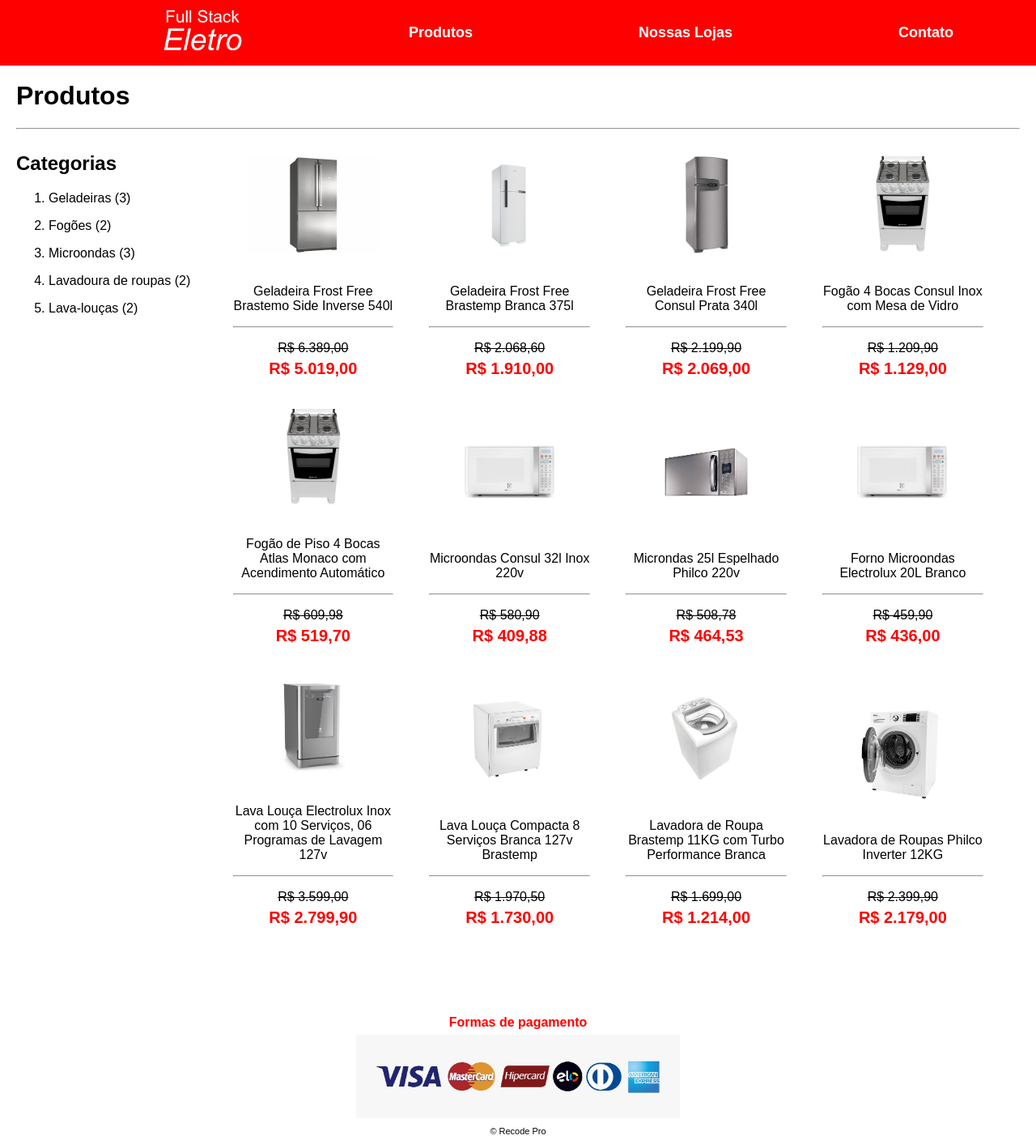
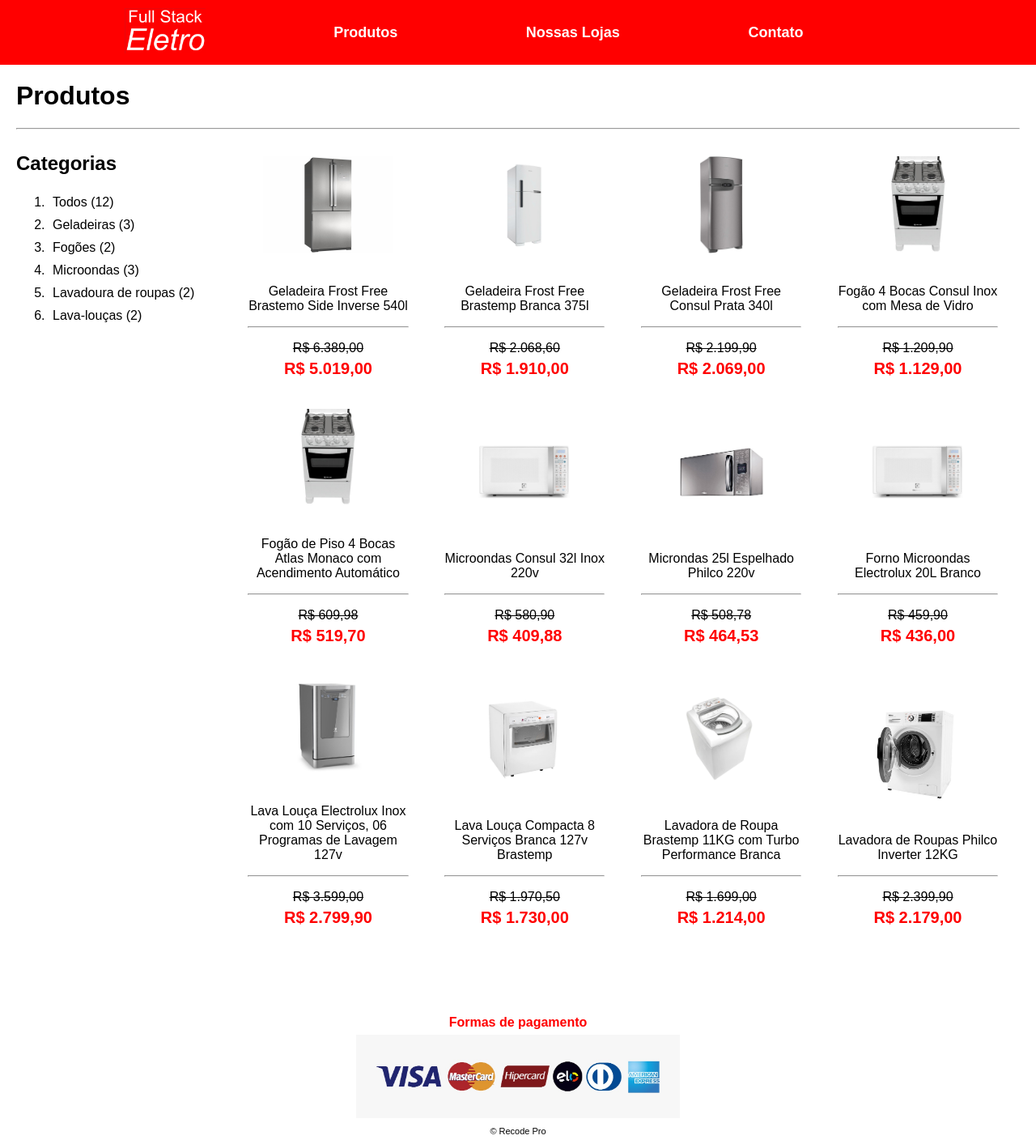
Before and after one commit to Evanderjh/Fullstack-Eletro-GIT, a PHP site: page /produtos.html in a window 1280 px wide. Shown: the whole page at 81% size. Run offline with PHP 8.4, Linux system fonts and the light colour scheme.

Commit message:
Correções no HTML, CSS e implemento de um arquivo JS

```diff
--- a/css/estilo.css
+++ b/css/estilo.css
@@ -8,6 +8,7 @@
 nav.menu{
     background-color: rgb(255, 0, 0);
     font-size: 18px;
+    height: 80px;
     width: 100%;
     position: fixed;
     left: 0px;
@@ -16,7 +17,7 @@
 
 img#logotipo{
     width: 100px;
-    margin: 10px auto 10px;
+    margin: 10px 0px 10px;
 }
 
 .menu a{
@@ -25,7 +26,22 @@
     vertical-align: middle;
     text-decoration: none;
     font-weight: bold;
-    margin-left: 200px;
+    margin-left: 12%;
+}
+
+.menuA:hover{
+    background-color: #4610101a;
+    font-size: 20px;
+    padding: 2px 8px;
+    border-radius: 5px;
+    box-shadow: 0px 0px 5px #4610101a;
+    margin-left: 11%;
+}
+
+#logotipo:hover{
+    width: 115px;
+    margin-top: 7px;
+    margin-left: -1%;
 }
 
 /* Fim Menu */
@@ -90,6 +106,7 @@
     width: 24%;
     padding-left: 9%;
     display: inline-block;
+    vertical-align: top;
 }
 
 .loja h2{
@@ -163,9 +180,19 @@
 }
 
 section#categorias{
-    width: 18%;
+    width: 19.5%;
     display: inline-block;
     vertical-align: top;
+}
+
+#categorias li{
+    padding: 5px 5px;
+    cursor: pointer;
+}
+
+#categorias li:hover{
+    background-color: rgba(255, 0, 0, 0.158);
+    font-weight: bold;
 }
 
 section#produtos{
@@ -175,16 +202,16 @@
     margin-bottom: 50px;
 }
 
+#produtos img{
+    height: 120px;
+}
+
 #produtos div{
     width: 20%;
     display: inline-block;
     text-align: center;
     vertical-align: bottom;
     margin-left: 40px;
-}
-
-#produtos img{
-    height: 120px;
 }
 
 .valor{
--- a/produtos.html
+++ b/produtos.html
@@ -4,14 +4,15 @@
         <meta charset="UTF-8">
         <title>Produtos - Full Stack Eletro</title>
         <link rel="stylesheet" href="./css/estilo.css">
+        <script src="./script/script.js"></script>
     </head>
     <body>
         <!-- Menu -->
         <nav class="menu">
             <a href="./index.html"><img id="logotipo" src="./imagens/logotipo.jpeg" alt="Logotipo Full Stack Eletro"></a>
-            <a href="./produtos.html">Produtos</a>
-            <a href="./loja.html">Nossas Lojas</a>
-            <a href="./contato.html">Contato</a>
+            <a href="./produtos.html" class="menuA">Produtos</a>
+            <a href="./loja.html" class="menuA">Nossas Lojas</a>
+            <a href="./contato.html" class="menuA">Contato</a>
         </nav>
         <!-- Fim do Menu -->
         <main id="contProduto">
@@ -20,16 +21,17 @@
             <section id="categorias">
                 <h2>Categorias</h2>
                     <ol>
-                        <li><p>Geladeiras (3)</p></li>
-                        <li><p>Fogões (2)</p></li>
-                        <li><p>Microondas (3)</p></li>
-                        <li><p>Lavadoura de roupas (2)</p></li>
-                        <li><p>Lava-louças (2)</p></li>
+                        <li onclick="exibirTodos()">Todos (12)</li>
+                        <li onclick="exibirCategorias('geladeira')">Geladeiras (3)</li>
+                        <li onclick="exibirCategorias('fogao')">Fogões (2)</li>
+                        <li onclick="exibirCategorias('microondas')">Microondas (3)</li>
+                        <li onclick="exibirCategorias('lavaRoupa')">Lavadoura de roupas (2)</li>
+                        <li onclick="exibirCategorias('lavaLouca')">Lava-louças (2)</li>
                     </ol>
             </section>
             <section id="produtos">
-                <div>
-                    <img src="imagens/geladeira2.jpeg">
+                <div class="box-produto" id="geladeira">
+                    <img src="imagens/geladeira2.jpeg" onclick="destacar(this)">
                     <br/><br/>
                     <p>Geladeira Frost Free Brastemo Side Inverse 540l</p>
                     <hr/>
@@ -37,8 +39,8 @@
                     <p class="valorAtual">R$ 5.019,00</p>
                     <br/>
                 </div>
-                <div>
-                    <img src="imagens/geladeira1.jpeg">
+                <div class="box-produto" id="geladeira">
+                    <img src="imagens/geladeira1.jpeg" onclick="destacar(this)">
                     <br/><br/>
                     <p>Geladeira Frost Free Brastemp Branca 375l</p>
                     <hr/>
@@ -46,8 +48,8 @@
                     <p class="valorAtual">R$ 1.910,00</p>
                     <br/>
                 </div>
-                <div>
-                    <img src="imagens/geladeira3.jpeg">
+                <div class="box-produto" id="geladeira">
+                    <img src="imagens/geladeira3.jpeg" onclick="destacar(this)">
                     <br/><br/>
                     <p>Geladeira Frost Free Consul Prata 340l</p>
                     <hr/>
@@ -55,8 +57,8 @@
                     <p class="valorAtual">R$ 2.069,00</p>
                     <br/>
                 </div>
-                <div>
-                    <img src="imagens/fogão1.jpeg">
+                <div class="box-produto" id="fogao">
+                    <img src="imagens/fogão1.jpeg" onclick="destacar(this)">
                     <br/><br/>
                     <p>Fogão 4  Bocas Consul Inox com Mesa de Vidro</p>
                     <hr/>
@@ -64,8 +66,8 @@
                     <p class="valorAtual">R$ 1.129,00</p>
                     <br/>
                 </div>
-                <div>
-                    <img src="imagens/fogão1.jpeg">
+                <div class="box-produto" id="fogao">
+                    <img src="imagens/fogão1.jpeg" onclick="destacar(this)">
                     <br/><br/>
                     <p>Fogão de Piso 4 Bocas Atlas Monaco com Acendimento Automático</p>
                     <hr/>
@@ -73,8 +75,8 @@
                     <p class="valorAtual">R$ 519,70</p>
                     <br/>
                 </div>
-                <div>
-                    <img src="imagens/microondas1.jpeg">
+                <div class="box-produto" id="microondas">
+                    <img src="imagens/microondas1.jpeg" onclick="destacar(this)">
                     <br/><br/>
                     <p>Microondas Consul 32l Inox 220v</p>
                     <hr/>
@@ -82,8 +84,8 @@
                     <p class="valorAtual">R$ 409,88</p>
                     <br/>
                 </div>
-                <div>
-                    <img src="imagens/microondas2.jpeg">
+                <div class="box-produto" id="microondas">
+                    <img src="imagens/microondas2.jpeg" onclick="destacar(this)">
                     <br/><br/>
                     <p>Microndas 25l Espelhado Philco 220v</p>
                     <hr/>
@@ -91,8 +93,8 @@
                     <p class="valorAtual">R$ 464,53</p>
                     <br/>
                 </div>
-                <div>
-                    <img src="imagens/microondas1.jpeg">
+                <div class="box-produto" id="microondas">
+                    <img src="imagens/microondas1.jpeg" onclick="destacar(this)">
                     <br/><br/>
                     <p>Forno Microondas Electrolux 20L Branco</p>
                     <hr/>
@@ -100,8 +102,8 @@
                     <p class="valorAtual">R$ 436,00</p>
                     <br/>
                 </div>
-                <div>
-                    <img src="imagens/lavaLouca2.jpeg">
+                <div class="box-produto" id="lavaLouca">
+                    <img src="imagens/lavaLouca2.jpeg" onclick="destacar(this)">
                     <br/><br/>
                     <p>Lava Louça Electrolux Inox com 10 Serviços, 06 Programas de Lavagem 127v</p>
                     <hr/>
@@ -109,8 +111,8 @@
                     <p class="valorAtual">R$ 2.799,90</p>
                     <br/>
                 </div>
-                <div>
-                    <img src="imagens/lavaLouca1.jpeg">
+                <div class="box-produto" id="lavaLouca">
+                    <img src="imagens/lavaLouca1.jpeg" onclick="destacar(this)">
                     <br/><br/>
                     <p>Lava Louça Compacta 8 Serviços Branca 127v Brastemp</p>
                     <hr/>
@@ -118,8 +120,8 @@
                     <p class="valorAtual">R$ 1.730,00</p>
                     <br/>
                 </div>
-                <div>
-                    <img src="imagens/lavaRoupas2.jpeg">
+                <div class="box-produto" id="lavaRoupa">
+                    <img src="imagens/lavaRoupas2.jpeg" onclick="destacar(this)">
                     <br/><br/>
                     <p>Lavadora de Roupa Brastemp 11KG com Turbo Performance Branca</p>
                     <hr/>
@@ -127,8 +129,8 @@
                     <p class="valorAtual">R$ 1.214,00</p>
                     <br/>
                 </div>
-                <div>
-                    <img src="imagens/lavaRoupas1.jpeg">
+                <div class="box-produto" id="lavaRoupa">
+                    <img src="imagens/lavaRoupas1.jpeg" onclick="destacar(this)">
                     <br/><br/>
                     <p>Lavadora de Roupas Philco Inverter 12KG</p>
                     <hr/>
--- /dev/null
+++ b/script/script.js
@@ -0,0 +1,43 @@
+function exibirCategorias(categoria){
+    //alert(categoria);
+
+    let caixaDeProdutos = document.getElementsByClassName('box-produto');
+    // console.log(caixaDeProdutos);
+
+    for(let i=0; i<caixaDeProdutos.length; i++){
+        //console.log(caixaDeProdutos[i].id);
+        if(categoria == caixaDeProdutos[i].id){ // Estou comparando se a string que a função recebe é igual a ID de cada produto.
+            caixaDeProdutos[i].style = "display:inline-block";
+        }else{
+            caixaDeProdutos[i].style = "display:none";
+        }
+    }
+}
+
+function exibirTodos(){
+        let caixaDeProdutos = document.getElementsByClassName('box-produto');
+
+        for(let i=0; i<caixaDeProdutos.length; i++){
+        caixaDeProdutos[i].style = "display:inline-block";
+    }
+}
+
+function destacar(imagem){
+    console.log(imagem);
+    if(imagem.height == 120){
+        imagem.style = "height: 150px;";
+    }else{
+        imagem.style = "height: 120px;";
+    }
+}
+
+function checkFrom(){
+    let nome = document.getElementById('nome');
+    let msg = document.getElementById('msg');
+
+    if(nome.value.length != 0 && msg.value.length != 0){
+        alert("Obrigado(a) " + nome.value + " pela mensagem, logo entraremos em contato!");
+    }else{
+        alert("Por favor, preencha os campos Nome e Mensagem!");
+    }
+}
```
Also changed, not shown: contato.html (+7 -6 lines), index.html (+4 -3 lines), loja.html (+4 -3 lines).
